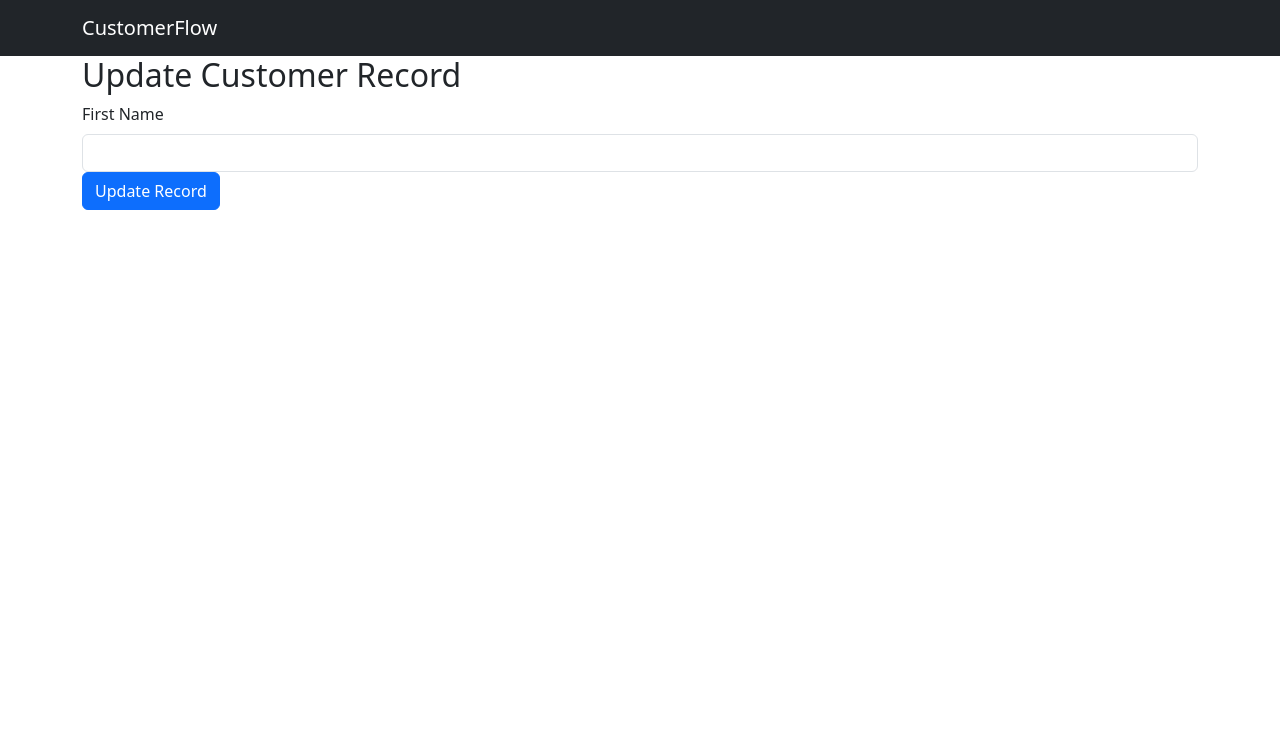
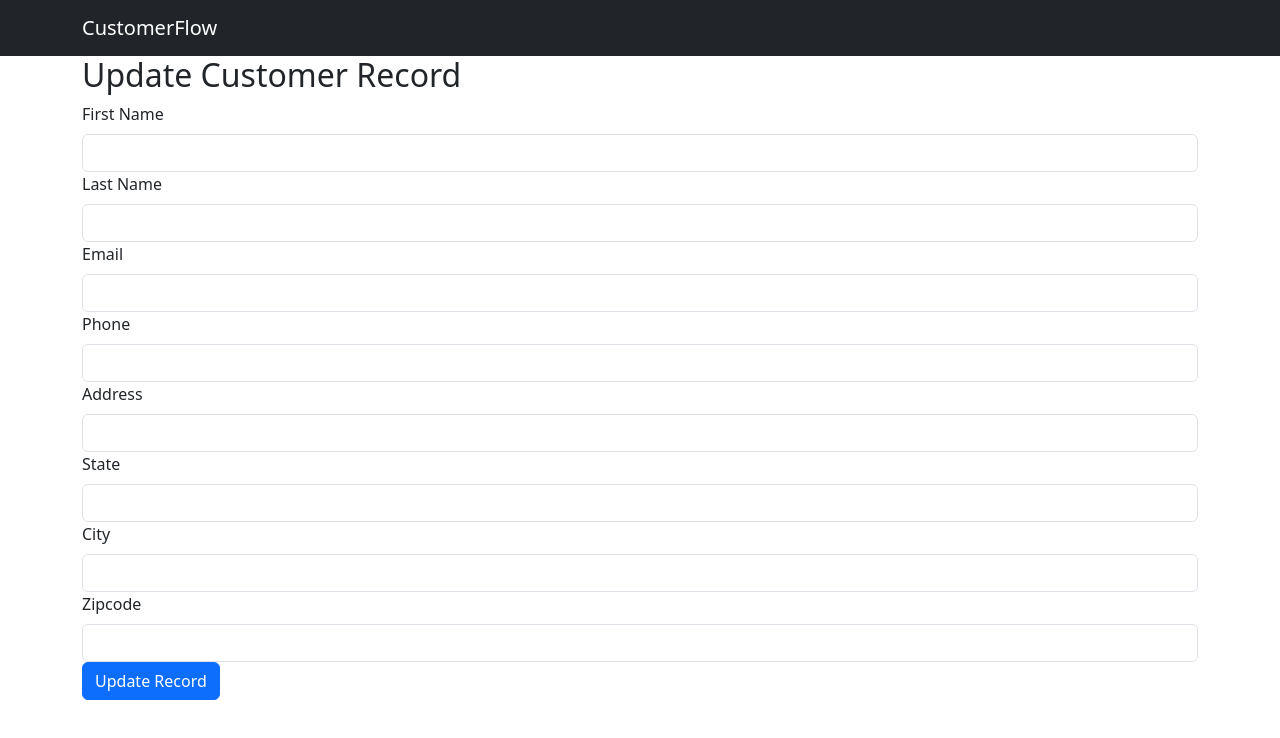
Before and after one commit to stephenchuks/CustomerFlow, a React (Create React App) app in the folder client_side/: page /update-record/1 in a window 1280 px wide. Shown: the top 738 px of the page. Built offline with nearby package versions, Linux system fonts and the light colour scheme; no server answers.

Commit message:
update and delete features

```diff
--- a/client_side/src/components/CustomerRecords.js
+++ b/client_side/src/components/CustomerRecords.js
@@ -28,6 +28,9 @@ function CustomerRecords() {
       <p>Address: {record.address}</p>
       <p>City: {record.city}</p>
       <p>State: {record.state}</p>
+      <p>Zipcode: {record.zipcode}</p>
+
+
       {/* Render other record fields here */}
       <Link to={`/update-record/${recordId}`}> {/* Navigate to the update page */}
         <Button variant="primary">Update Record</Button>
--- a/client_side/src/components/DeleteRecord.js
+++ b/client_side/src/components/DeleteRecord.js
@@ -8,7 +8,7 @@ function DeleteRecord({ match }) {
 
   useEffect(() => {
     // Send a DELETE request to delete the record based on the route parameter
-    axios.delete(`http://localhost:8000/api/records/delete${match.params.id}`)
+    axios.delete(`http://localhost:8000/api/records/delete/${match.params.recordId}/`)
       .then(() => {
         // Handle success, e.g., show a success message
         console.log('Record deleted successfully');
--- a/client_side/src/components/UpdateRecord.js
+++ b/client_side/src/components/UpdateRecord.js
@@ -3,6 +3,9 @@ import React, { useState, useEffect } from 'react';
 import axios from 'axios';
 import Form from 'react-bootstrap/Form';
 import Button from 'react-bootstrap/Button';
+
+// UpdateRecord.js
+// ... (previous code)
 
 function UpdateRecord({ match }) {
   const [recordData, setRecordData] = useState({
@@ -18,30 +21,33 @@ function UpdateRecord({ match }) {
   });
 
   useEffect(() => {
-    // Fetch the existing record data from your Django API based on the route parameter
-    axios.get(`http://localhost:8000/api/records/update/${match.params.id}`)
-      .then((response) => {
-        setRecordData(response.data);
-      })
-      .catch((error) => {
+    const fetchRecordData = async () => {
+      try {
+        // Fetch the existing record data from your Django API based on the route parameter
+        const response = await axios.get(`http://localhost:8000/api/records/${match.params.recordId}/`);
+        setRecordData(response.data); // Set initial state with fetched data
+      } catch (error) {
         console.error('Error fetching record', error);
-      });
-  }, [match.params.id]);
+      }
+    };
+
+    fetchRecordData(); // Call the async function to fetch data
+  }, [match.params.recordId]);
 
   const handleInputChange = (e) => {
     const { name, value } = e.target;
     setRecordData({ ...recordData, [name]: value });
   };
 
-  const handleUpdateRecord = () => {
-    axios.put(`http://localhost:8000/api/records/update/${match.params.id}`, recordData)
-      .then((response) => {
-        // Handle success, e.g., show a success message
-        console.log('Record updated successfully', response.data);
-      })
-      .catch((error) => {
-        console.error('Error updating record', error);
-      });
+  const handleUpdateRecord = async () => {
+    try {
+      // Send a PUT request to update the record based on the route parameter
+      await axios.put(`http://localhost:8000/api/records/update/${match.params.recordId}/`, recordData);
+      // Handle success, e.g., show a success message or redirect to another page
+      console.log('Record updated successfully');
+    } catch (error) {
+      console.error('Error updating record', error);
+    }
   };
 
   return (
@@ -57,6 +63,75 @@ function UpdateRecord({ match }) {
             onChange={handleInputChange}
           />
         </Form.Group>
+        <Form.Group controlId="formBasicLastName">
+          <Form.Label>Last Name</Form.Label>
+          <Form.Control
+            type="text"
+            name="last_name"
+            value={recordData.last_name}
+            onChange={handleInputChange}
+          />
+        </Form.Group>
+        <Form.Group controlId="formBasicEmail">
+          <Form.Label>Email</Form.Label>
+          <Form.Control
+            type="email"
+            name="email"
+            value={recordData.email}
+            onChange={handleInputChange}
+          />
+        </Form.Group>
+
+        <Form.Group controlId="formBasicPhone">
+          <Form.Label>Phone</Form.Label>
+          <Form.Control
+            type="text"
+            name="phone"
+            value={recordData.phone}
+            onChange={handleInputChange}
+          />
+        </Form.Group>
+
+        <Form.Group controlId="formBasicAddress">
+          <Form.Label>Address</Form.Label>
+          <Form.Control
+            type="text"
+            name="address"
+            value={recordData.address}
+            onChange={handleInputChange}
+          />
+        </Form.Group>
+
+        <Form.Group controlId="formBasicState">
+          <Form.Label>State</Form.Label>
+          <Form.Control
+            type="text"
+            name="state"
+            value={recordData.state}
+            onChange={handleInputChange}
+          />
+        </Form.Group>
+
+        <Form.Group controlId="formBasicCity">
+          <Form.Label>City</Form.Label>
+          <Form.Control
+            type="text"
+            name="city"
+            value={recordData.city}
+            onChange={handleInputChange}
+          />
+        </Form.Group>
+
+        <Form.Group controlId="formBasicZipcode">
+          <Form.Label>Zipcode</Form.Label>
+          <Form.Control
+            type="text"
+            name="zipcode"
+            value={recordData.zipcode}
+            onChange={handleInputChange}
+          />
+        </Form.Group>
+
         {/* Add more form fields for other record attributes */}
         <Button variant="primary" onClick={handleUpdateRecord}>
           Update Record
```
